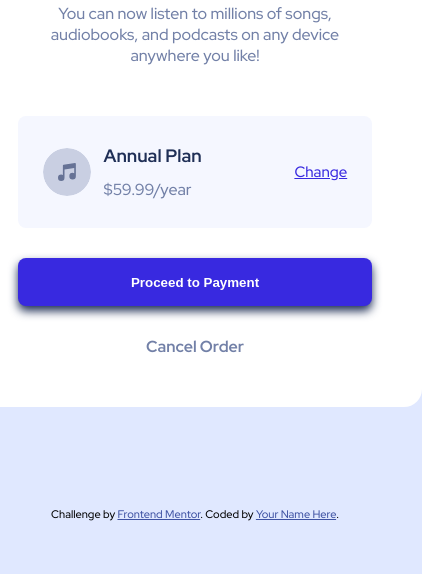
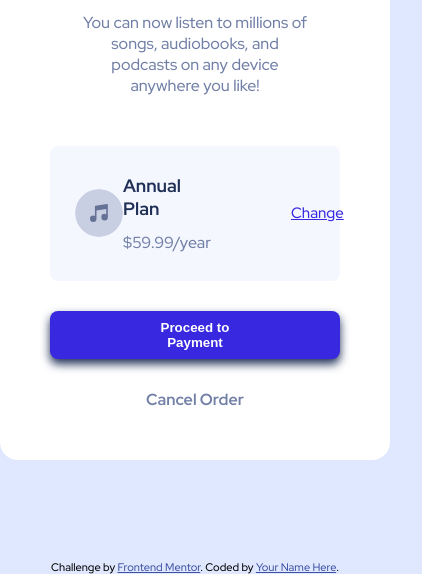
Before and after one commit to elisavet12/order-summary-component-main, a plain HTML site: page index.html in a window 390 px wide. Shown: the part 444-1018 px from the top of the page, 422 px wide, since content can reach past the window. Before the commit the page ends 965 px from the top, so only its background shows below. Drawn offline with Linux system fonts and the light colour scheme.

Commit message:
css update

```diff
--- a/style.css
+++ b/style.css
@@ -13,6 +13,7 @@ body {
   box-sizing: border-box;
   height: 100vh;
   background-image: url(./images/pattern-background-desktop.svg);
+  background-size: 100%;
   background-repeat: no-repeat;
   background-position: top;
   min-height: 100%;
@@ -33,6 +34,8 @@ main {
 .order {
   background-color: white;
   border-radius: 18px;
+  width: 100%;
+  max-width: 448px;
 }
 
 .order-image {
@@ -59,7 +62,8 @@ main {
 .order-excerpt {
   color: var(--Desaturated-blue);
   text-align: center;
-  width: 28ch;
+  width: 100%;
+  max-width: 28ch;
   padding: 15px 0px 25px 0px;
   margin: 0px;
 }
@@ -153,7 +157,11 @@ main {
   color: var(--Dark-blue);
 }
 
-@media only screen and (max-width: 1105px) {
+@media only screen and (max-width: 437px) {
+  .order-button {
+    padding: 0px 90px;
+  }
+
   @media only screen and (max-width: 375px) {
     body {
     }
@@ -165,7 +173,8 @@ main {
     }
 
     .order-image {
-      width: 327px;
+      /* width: 100%;
+      max-width: 375px; */
     }
     .order-info {
       padding: 19px 40px;
@@ -197,7 +206,7 @@ main {
     }
 
     .order-button {
-      padding: 0px 64px;
+      padding: 0px 40px;
     }
   }
 }
```
